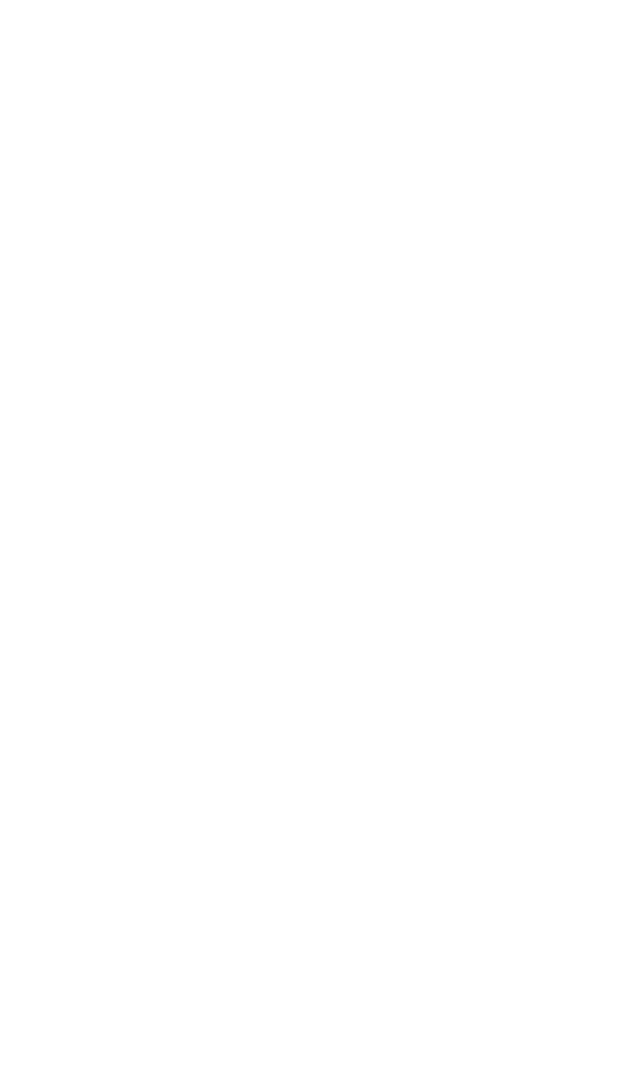
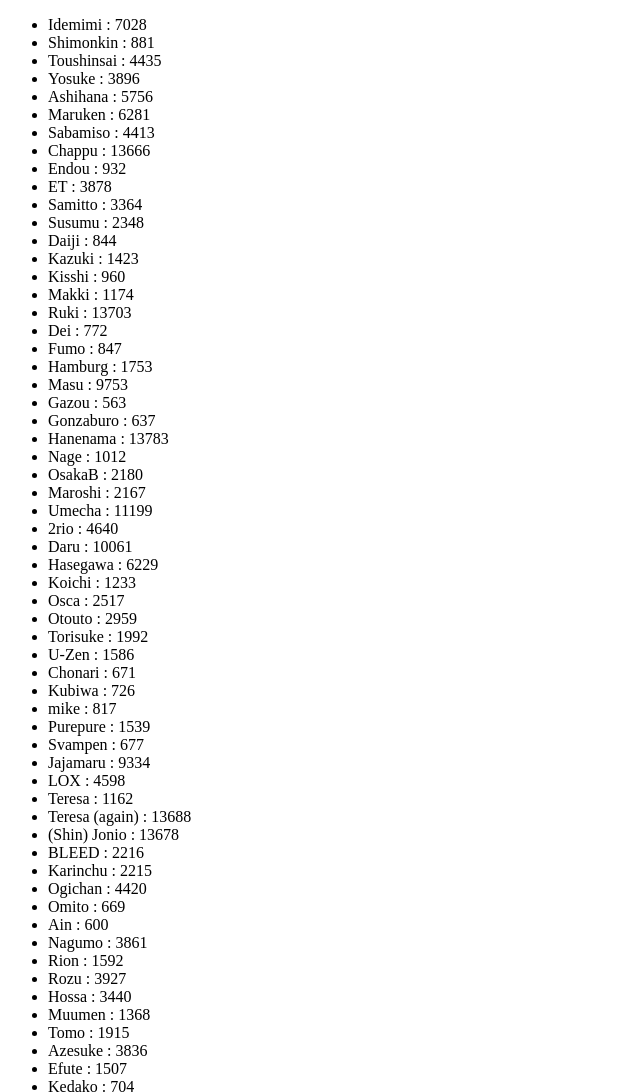
Before and after one commit to Naenoh/xrd-winrates, a plain HTML site: page index.html in a window 1280 px wide. Shown: the top 1092 px of the page, without its empty margins (0-640 px from the left). Before the commit the page ends 800 px from the top, so only its background shows below. Drawn offline with nearby package versions, Linux system fonts and the light colour scheme.

Commit message:
basic data parsing

```diff
--- a/index.html
+++ b/index.html
@@ -8,6 +8,6 @@
     <script src="js/main.js"></script>
 </head>
 <body>
-
+<div id="cont"><ul id="liste"></ul></div>
 </body>
 </html>
--- a/js/main.js
+++ b/js/main.js
@@ -1,3 +1,9 @@
 /**
  * Created by Arnaud on 29/03/2017.
  */
+$.get('data/data.csv',function(data){
+    var dataStr = new String(data);
+    $.csv.toArrays(dataStr).forEach(function (element) {
+        $('#liste').append('<li>' + element[0] + ' : ' + element[1] + '</li>');
+    })
+},dataType='text');
```
